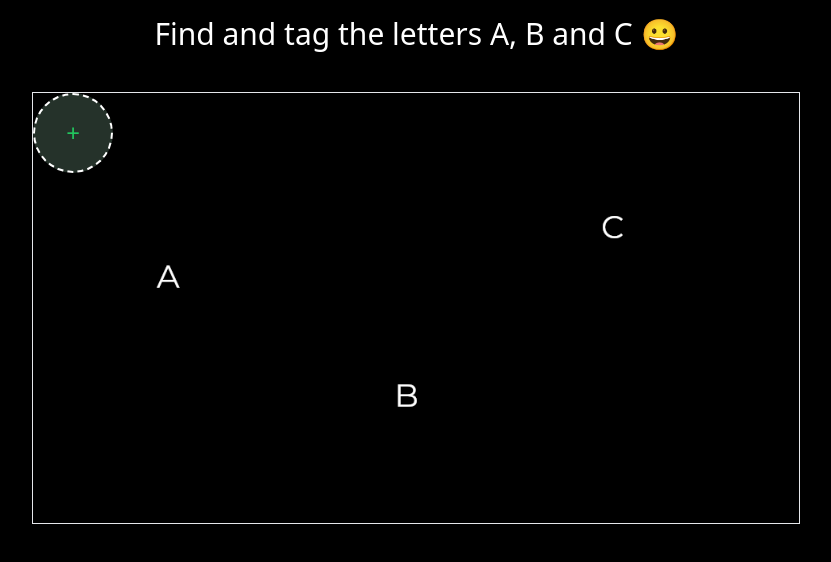
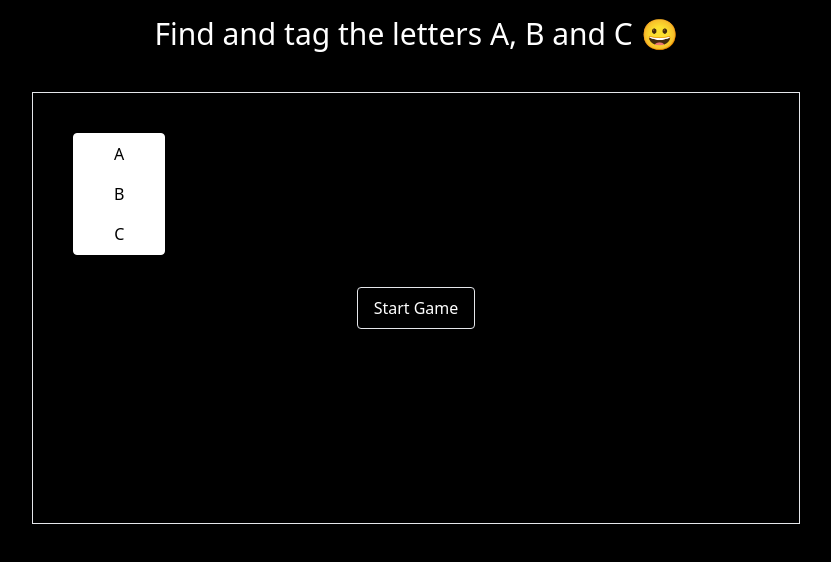
Before and after one commit to veotaar/photo-tagging-app, a React (Vite) app: page / in a window 1280 px wide. Shown: the top 562 px of the page, without its empty margins (224-1055 px from the left). Built offline with nearby package versions, Linux system fonts and the light colour scheme; no server answers; the database is empty.

Commit message:
Add dropdown menu to select objects

```diff
--- a/src/components/TaggableImage.tsx
+++ b/src/components/TaggableImage.tsx
@@ -1,8 +1,10 @@
 import { useRef, useState } from 'react';
+import cn from 'classnames';
 import getPixelLocation from '../utils/getPixelLocation';
 import TargetSelectBox from './TargetSelectBox';
 import { foundItem } from '../utils/foundItem';
 import { useGameDispatch } from '../contexts/GameProvider';
+import TargetSelectMenu from './TargetSelectMenu';
 
 type HiddenObjects = { A: { x: number; y: number }; B: { x: number; y: number }; C: { x: number; y: number } };
 
@@ -29,12 +31,16 @@ const TaggableImage: React.FC<TaggableImageProps> = ({ imageSrc, alt, hiddenObje
   const imgRef = useRef<HTMLImageElement | null>(null);
   const [mouseLoc, setMouseLoc] = useState<{ x: number; y: number } | undefined>();
   const [mouseLocClient, setMouseLocClient] = useState<{ x: number; y: number } | undefined>();
+  const [isGameRunning, setIsGameRunning] = useState(false);
+  const [clickedLocation, setClickedLocation] = useState({ x: 0, y: 0 });
+  // const [startTime, setStartTime] = useState(0);
+  // const [endTime, setEndTime] = useState(0);
 
   const dispatch = useGameDispatch() as React.Dispatch<Action>;
 
   const handleClick: React.MouseEventHandler<HTMLImageElement> = () => {
     const report = foundItem(hiddenObjectLocations as HiddenObjects, mouseLoc as Location, 50);
-
+    setClickedLocation(mouseLocClient as Location);
     if (report.isFound) dispatch({ type: 'found', payload: report });
 
     console.log(report);
@@ -57,16 +63,26 @@ const TaggableImage: React.FC<TaggableImageProps> = ({ imageSrc, alt, hiddenObje
   };
 
   return (
-    <div className="relative mx-auto mt-10 aspect-video max-w-3xl cursor-none overflow-hidden border">
-      <TargetSelectBox position={{ x: mouseLocClient?.x, y: mouseLocClient?.y }} />
-      <div className="pointer-events-none absolute bottom-1 right-2">
+    <div className="relative mx-auto mt-10 aspect-video max-w-3xl overflow-hidden border">
+      <div className={cn({ hidden: isGameRunning }, 'flex h-full w-full items-center justify-center')}>
+        <button
+          type="button"
+          className="rounded border px-4 py-2 text-white hover:bg-white hover:text-black"
+          onClick={() => setIsGameRunning(true)}
+        >
+          Start Game
+        </button>
+      </div>
+      <TargetSelectMenu isActive position={clickedLocation} />
+      <TargetSelectBox position={{ x: mouseLocClient?.x, y: mouseLocClient?.y }} isActive={isGameRunning} />
+      <div className={cn({ hidden: !isGameRunning }, 'pointer-events-none absolute bottom-1 right-2 z-20')}>
         <p className="text-green-500">{mouseLoc && `x: ${mouseLoc.x} y: ${mouseLoc.y}`}</p>
       </div>
       <img
         src={imageSrc}
         alt={alt}
         ref={imgRef}
-        className="object-fill"
+        className={cn({ hidden: !isGameRunning }, 'object-fill')}
         onClick={handleClick}
         onMouseMove={handleMouseMove}
       />
--- a/src/components/TargetSelectBox.tsx
+++ b/src/components/TargetSelectBox.tsx
@@ -1,14 +1,19 @@
 import { FC } from 'react';
+import cn from 'classnames';
 
 interface TargetSelectBoxProps {
   position: { x: number | undefined; y: number | undefined };
+  isActive: boolean;
 }
 
-const TargetSelectBox: FC<TargetSelectBoxProps> = ({ position }) => {
+const TargetSelectBox: FC<TargetSelectBoxProps> = ({ position, isActive }) => {
   // const [isMenuOpen, setIsMenuOpen] = useState(false);
 
   return (
-    <div className="pointer-events-none absolute" style={{ left: position.x, top: position.y }}>
+    <div
+      className={cn({ hidden: !isActive }, 'pointer-events-none absolute z-20 cursor-none')}
+      style={{ left: position.x, top: position.y }}
+    >
       <div className="flex h-20 w-20 items-center justify-center rounded-full border-2 border-dashed border-white bg-green-200/20 text-2xl text-green-500">
         +
       </div>
--- /dev/null
+++ b/src/components/TargetSelectMenu.tsx
@@ -0,0 +1,40 @@
+import { FC } from 'react';
+import cn from 'classnames';
+
+interface TargetSelectMenuProps {
+  position: { x: number; y: number };
+  isActive: boolean;
+  options?: string[];
+}
+
+const TargetSelectMenu: FC<TargetSelectMenuProps> = ({
+  position = { x: 0, y: 0 },
+  isActive,
+  options = ['A', 'B', 'C'],
+}) => {
+  // const [isMenuOpen, setIsMenuOpen] = useState(false);
+
+  return (
+    <div
+      className={cn(
+        { hidden: !isActive },
+        'absolute z-50 flex flex-col rounded border border-white bg-white text-black'
+      )}
+      style={{ left: position.x + 40, top: position.y + 40 }}
+    >
+      {options.map((option) => {
+        return (
+          <button type="button" className="rounded px-10 py-2 hover:bg-black hover:text-white" key={option}>
+            {option}
+          </button>
+        );
+      })}
+    </div>
+  );
+};
+
+TargetSelectMenu.defaultProps = {
+  options: ['A', 'B', 'C'],
+};
+
+export default TargetSelectMenu;
```
